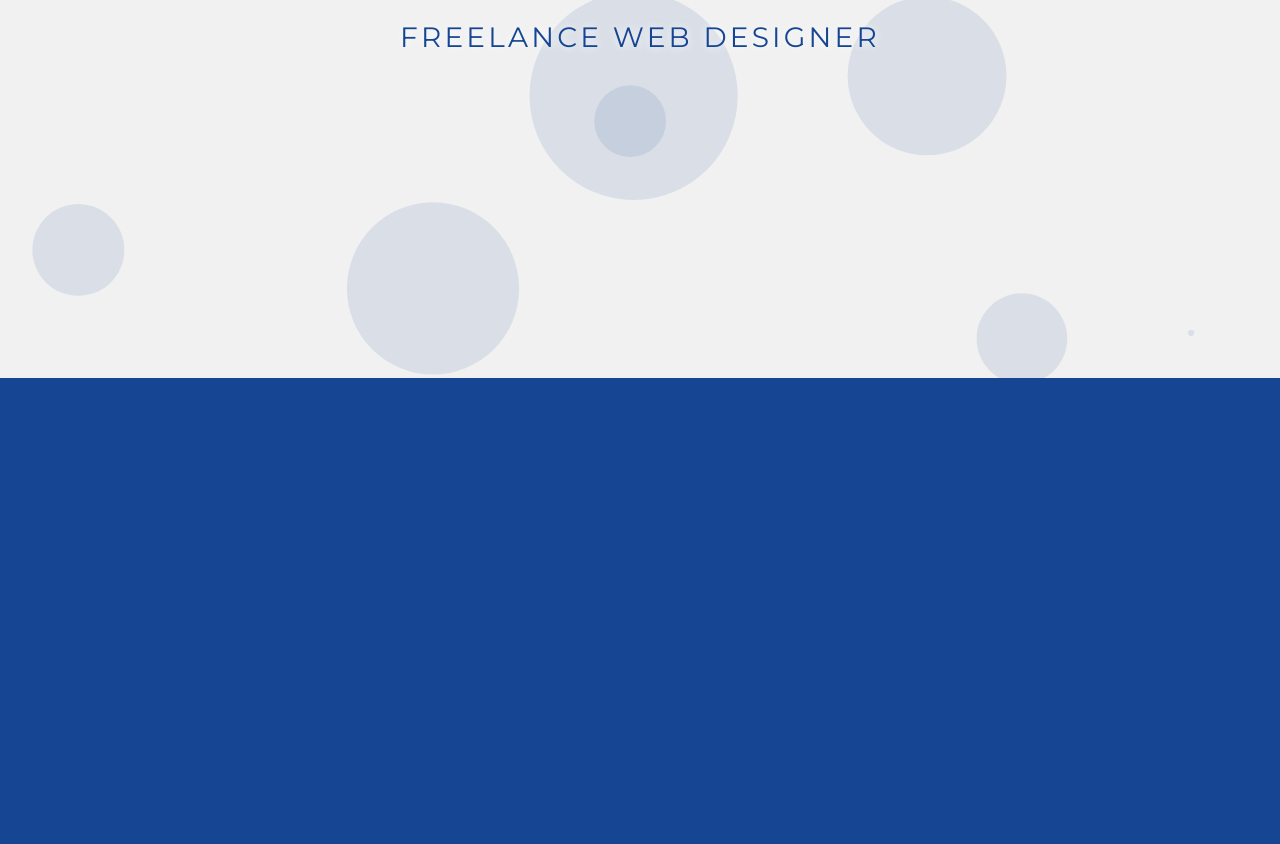
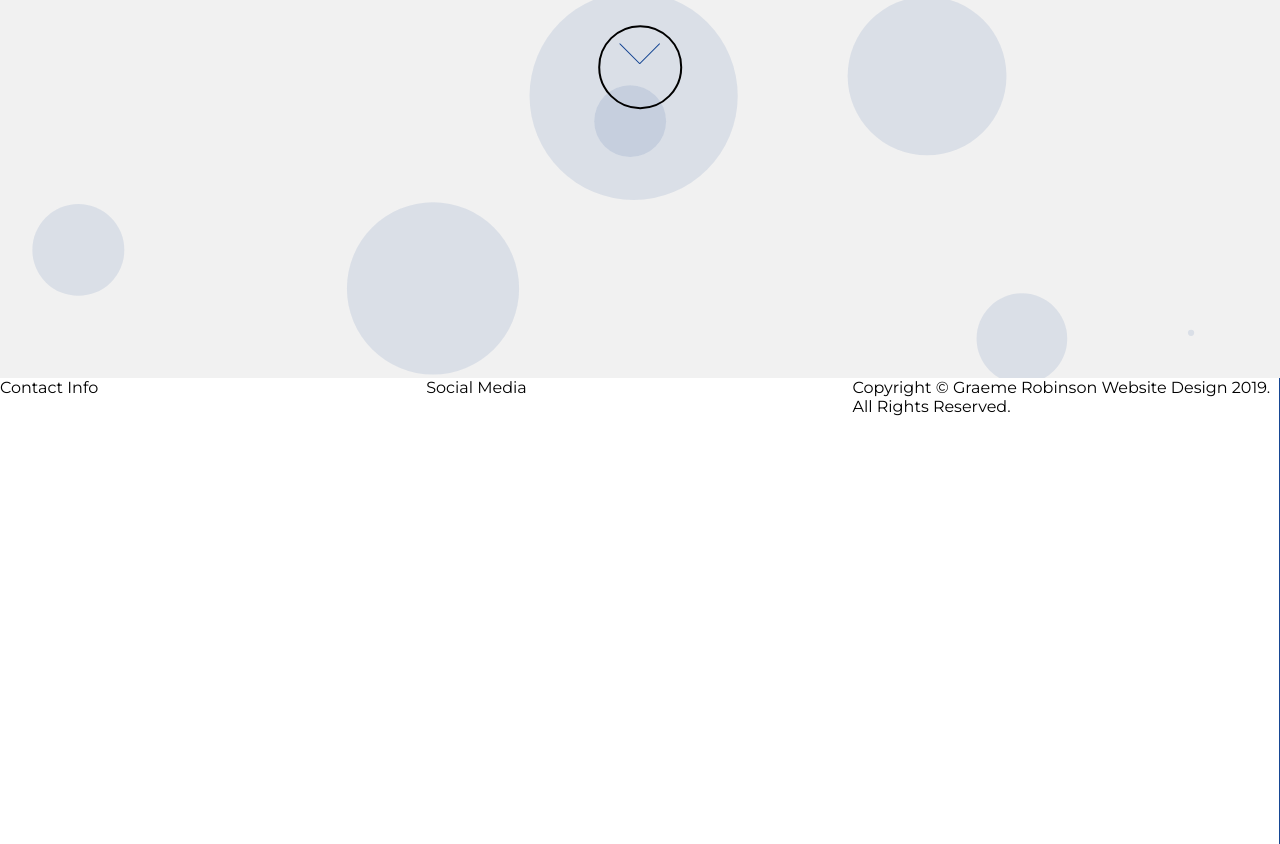
Before and after one commit to grobiwebdesign/particles, a website: page index.html in a window 1280 px wide. Shown: the part 422-1266 px from the top of the page. Drawn offline with nearby package versions, Linux system fonts and the light colour scheme.

Commit message:
call_to_action
making a creative call to action button

```diff
--- a/index.html
+++ b/index.html
@@ -23,16 +23,29 @@
 		    	<div class="handle"><i class="fa fa-bars" aria-hidden="true"></i></div>
     	</nav-->
     		<div class="title">
+    			<h1>Graeme Robinson</h1>
+			 	<h3>Freelance Web Designer</h3>
+			 	<div class="scrolldown">
+			 		<a class="arrow_down" href="#footer">
+			 			<img src="imgs/chev_down.svg">
+			 		</a>
+			 	</div>
+			</div>
 
-			<h1>Graeme Robinson</h1>
-				<hr>
-			<h3>Freelance Web Designer</h3>
-		</div>
 		<div id="particles-js"></div>
 	</div>
-	<section>
+	<footer id="footer">
+		<div class="grid_2">
+			Contact Info
+		</div>
+		<div class="grid_2">
+			Social Media
+		</div>
+		<div class="grid_1">
+			Copyright &copy; Graeme Robinson Website Design 2019. All Rights Reserved.
+		</div>
 		<!--npm run watch-sass-->
-	</section>
+	</footer>
 </div>
 <script src="js/nav_show.js"></script>
 <script src="js/particles.js"></script>
--- a/sass/base/_base.scss
+++ b/sass/base/_base.scss
@@ -1,6 +1,26 @@
-html, body{
+html, body {
 	height: 100%;
 	width: 100%;
 	margin: 0;
 	padding: 0;
 }
+
+.scrolldown {
+	position: relative;
+	border-radius: 50px;
+	width: 80px;
+	height: 80px;
+	left: 50%;
+	//border: 2px solid black;
+	transform: translateX(-50%);
+}
+
+.arrow_down{
+	position: absolute;
+	left: 50%;
+	top: 20%;
+	transform: translateX(-50%);
+	width: 50px;
+	border-radius: 50px;
+
+}
--- /dev/null
+++ b/sass/layouts/_footer.scss
@@ -0,0 +1,8 @@
+footer{
+	display: grid;
+	grid-template-columns: repeat(auto-fill, [col] 33.3% ) ;
+}
+
+footer div{
+	background: white;
+}
--- a/sass/modules/_components.scss
+++ b/sass/modules/_components.scss
@@ -29,7 +29,7 @@ hr{
 }
 /* about */
 
-section{
+footer{
 	background: $primary;
 	height: 100%;
 }
--- a/sass/style.scss
+++ b/sass/style.scss
@@ -8,6 +8,7 @@
 
 /* Layout files */
 
+@import 'layouts/_footer.scss';
 @import 'layouts/_navbar.scss';
 
 /* Module files */
```
Also changed, not shown: css/style.css, imgs/chev_down.svg (added), imgs/noun_chevron_712775.svg (added), 4 other files.
